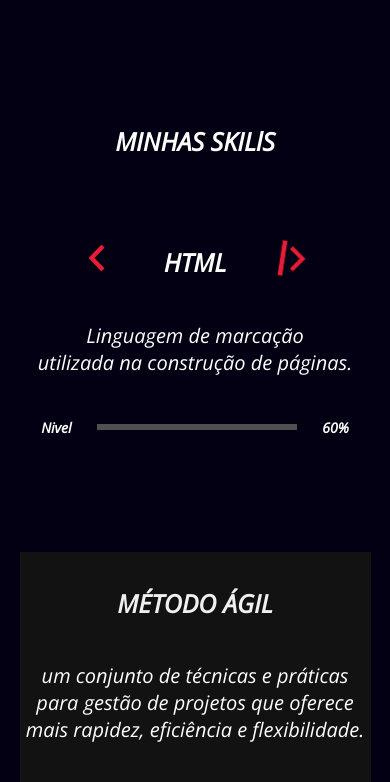
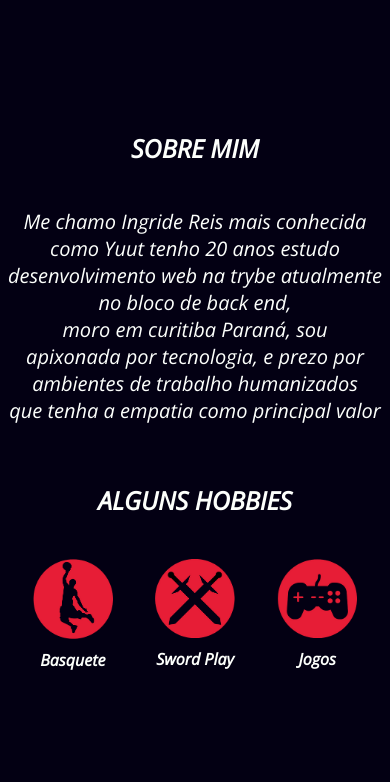
Before and after one commit to Yuut-Reis/Portifolio, a website: page index.html in a window 390 px wide. Shown: the part 760-1542 px from the top of the page. Drawn offline with nearby package versions, Linux system fonts and the light colour scheme.

Commit message:
feat: html e css da sessão sobre finalizado, reorganização da ordem de sessões e adição do linik skills no menu

```diff
--- a/index.html
+++ b/index.html
@@ -5,7 +5,7 @@
   <meta charset="UTF-8">
   <meta http-equiv="X-UA-Compatible" content="IE=edge">
   <meta name="viewport" content="width=device-width, initial-scale=1.0">
-  <title>Meu portifolio</title>
+  <title>Meu portfolio</title>
   <link rel="stylesheet" href="style.css">
   <link rel="preconnect" href="https://fonts.googleapis.com">
   <link rel="preconnect" href="https://fonts.gstatic.com" crossorigin>
@@ -25,6 +25,7 @@
         </div>
         <ul class="menu">
           <li><a href="/">Sobre</a></li>
+          <li><a href="/">Skills</a></li>
           <li><a href="/">Projetos</a></li>
           <li><a href="/">contato</a></li>
         </ul>
@@ -45,6 +46,31 @@
             alt="icone git hub"></a>
       </div>
     </section>
+    <section>
+      <h4 class="titleSection"> SOBRE MIM</h4>
+      <div class=""></div>
+      <p class="textSkilss">Me chamo Ingride Reis mais conhecida como Yuut tenho 20 anos estudo desenvolvimento web na
+        trybe atualmente no bloco de back end, <br> moro em curitiba Paraná, sou <br> apixonada por  tecnologia, e prezo por <br>
+        ambientes de trabalho humanizados <br> que tenha a empatia como principal valor</p>
+    </section>
+    <section>
+      <h4 class="titleSection">ALGUNS HOBBIES</h4>
+      <div class="divHobbie">
+        <div>
+          <img class="HobbieImg" src="basquet.png" alt="Icone de pessoa jogando basquete">
+          <P class="text"> <strong>Basquete</strong></P>
+        </div>
+        <div>
+          <img class="HobbieImg" src="swor.png" alt="Icone de duas espadas">
+          <P class="text"><strong>Sword Play</strong></P>
+        </div>
+        <div>
+          <img class="HobbieImg" src="game.png" alt="Icone de controle de video game">
+          <P class="text"><strong>Jogos</strong></P>
+        </div>
+      </div>
+    </section>
+
     <section>
       <h4 class="titleSection">MINHAS SKILlS</h4>
       <br>
@@ -132,9 +158,13 @@
       <div class="softDiv">
         <br>
         <h4 class="titleSoft">MÉTODO ÁGIL </h4>
-        <p class="textSkilss">um conjunto de técnicas e práticas para gestão de projetos que oferece mais rapidez, eficiência e flexibilidade.</p>
-        <p class="textSkilss"><strong>SCRUM</strong> <br> estrutura que ajuda as equipes a <br> trabalharem juntas estimulando a aprenderem com as experiências, a se organizarem enquanto resolvem um problema e a refletirem sobre <br> os êxitos e fracassos.</p>
-        <p class="textSkilss"><strong>KANBAN</strong><br> Sistema de gestão visual para <br> controle de tarefas e fluxos de trabalho através da utilização de colunas e cartões, facilitando a gestão de atividades.</p>
+        <p class="textSkilss">um conjunto de técnicas e práticas para gestão de projetos que oferece mais rapidez,
+          eficiência e flexibilidade.</p>
+        <p class="textSkilss"><strong>SCRUM</strong> <br> estrutura que ajuda as equipes a <br> trabalharem juntas
+          estimulando a aprenderem com as experiências, a se organizarem enquanto resolvem um problema e a refletirem
+          sobre <br> os êxitos e fracassos.</p>
+        <p class="textSkilss"><strong>KANBAN</strong><br> Sistema de gestão visual para <br> controle de tarefas e
+          fluxos de trabalho através da utilização de colunas e cartões, facilitando a gestão de atividades.</p>
         <br>
       </div>
     </section>
--- a/style.css
+++ b/style.css
@@ -59,8 +59,9 @@ a{
  }
 
  .text{
+   margin-top: 4px;
    color: var(--clean-color);
-   font-size: 14px;
+   font-size: 16px;
    font-family: 'Open Sans', sans-serif;
    text-align: center;
  }
@@ -96,7 +97,7 @@ a{
   }
 
  .menu.open{
-    height: 30vh;
+    height: 40vh;
     overflow-y: auto;
     position: absolute;
     display: block;
@@ -250,4 +251,16 @@ form{
    display: flex;
    justify-content: center;
 }
+.HobbieImg{
+   width: 80px;
 }
+
+.divHobbie{
+   margin-top: 5vh;
+   margin-bottom: 30vh;
+   display: flex;
+   justify-content: center;
+   gap: 5vh;
+ }
+
+}
```
Also changed, not shown: basquet.png (added), game.png (added), swor.png (added).
